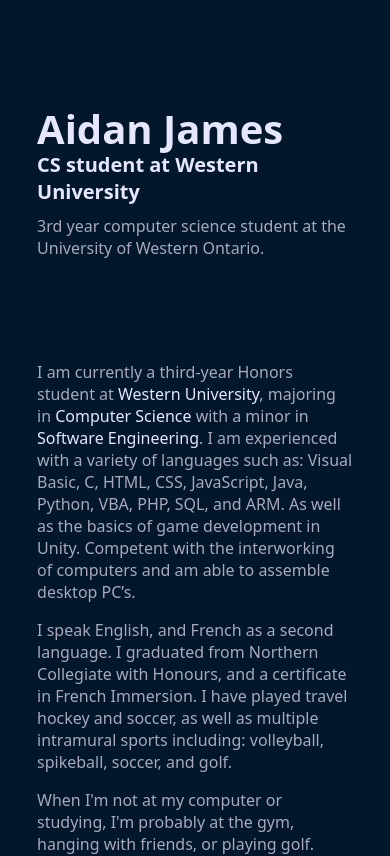
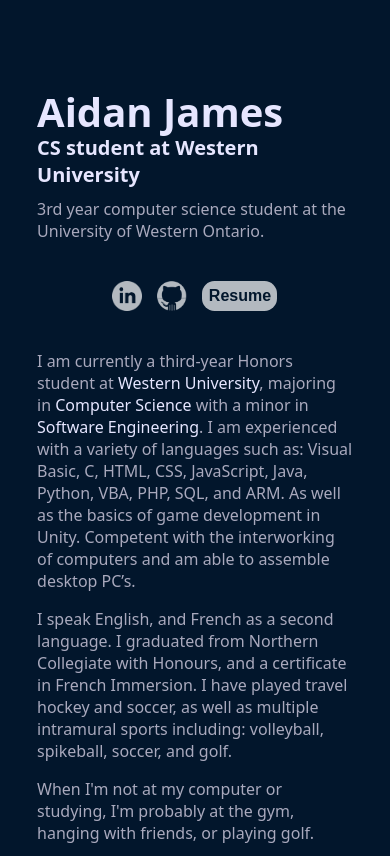
Before and after one commit to aidanjames97/my-portfolio, a React (Create React App) app: page / in a window 390 px wide. Shown: the top 856 px of the page. Built offline with nearby package versions, Linux system fonts and the light colour scheme; the HTML template or start-up script is replaced by a standard one.

Commit message:
added social links to mobile display and centre

```diff
--- a/src/site.css
+++ b/src/site.css
@@ -77,8 +77,7 @@
         height: auto;
         width: 90%;
         margin-left: 5%;
-        margin-top: 10vh;
-        margin-bottom: 12vh;
+        margin-top: 8vh;
         display: flex;
         flex-direction: column;
         justify-content: left;
@@ -320,6 +319,13 @@
 }
 @media screen and (max-width: 1023px) {
     .navbar {
+        display: flex;
+        justify-content: center;
+        margin-top: 4vh;
+        margin-bottom: 4vh;
+    }
+
+    .navButton {
         display: none;
     }
 }
@@ -477,7 +483,6 @@
         height: 30px;
         transition: ease-in-out .3s;
         margin-top: 5px;
-        margin-right: 30px;
         border-radius: 12.5px;
         opacity: 70%;
         display: flex;
@@ -489,7 +494,6 @@
     .resumeButton:hover {
         transition: ease-in-out .3s;
         margin-top: 2px;
-        margin-right: 15px;
         margin-bottom: 3px;
         border-radius: 12.5px;
         opacity: 100%;
```
